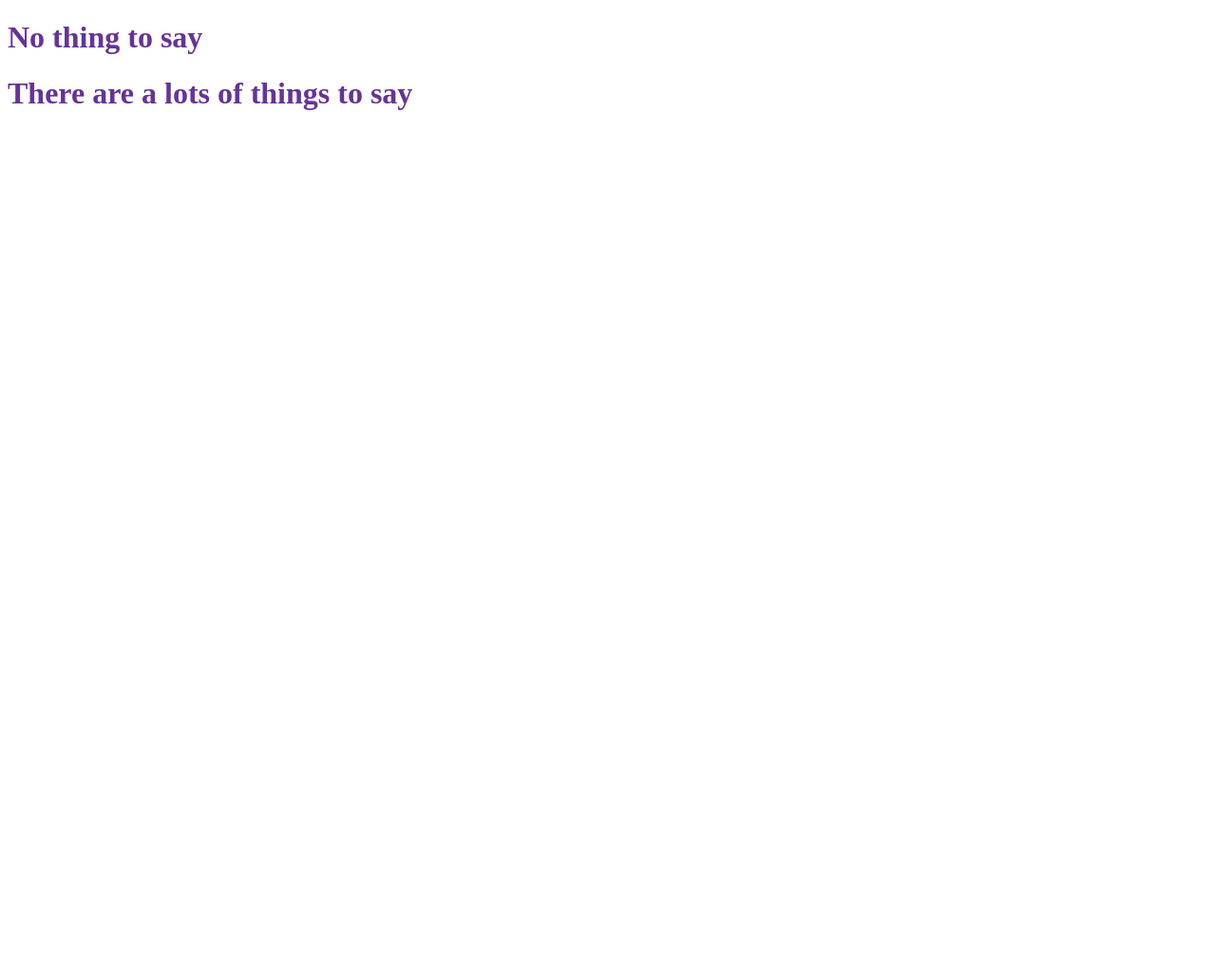
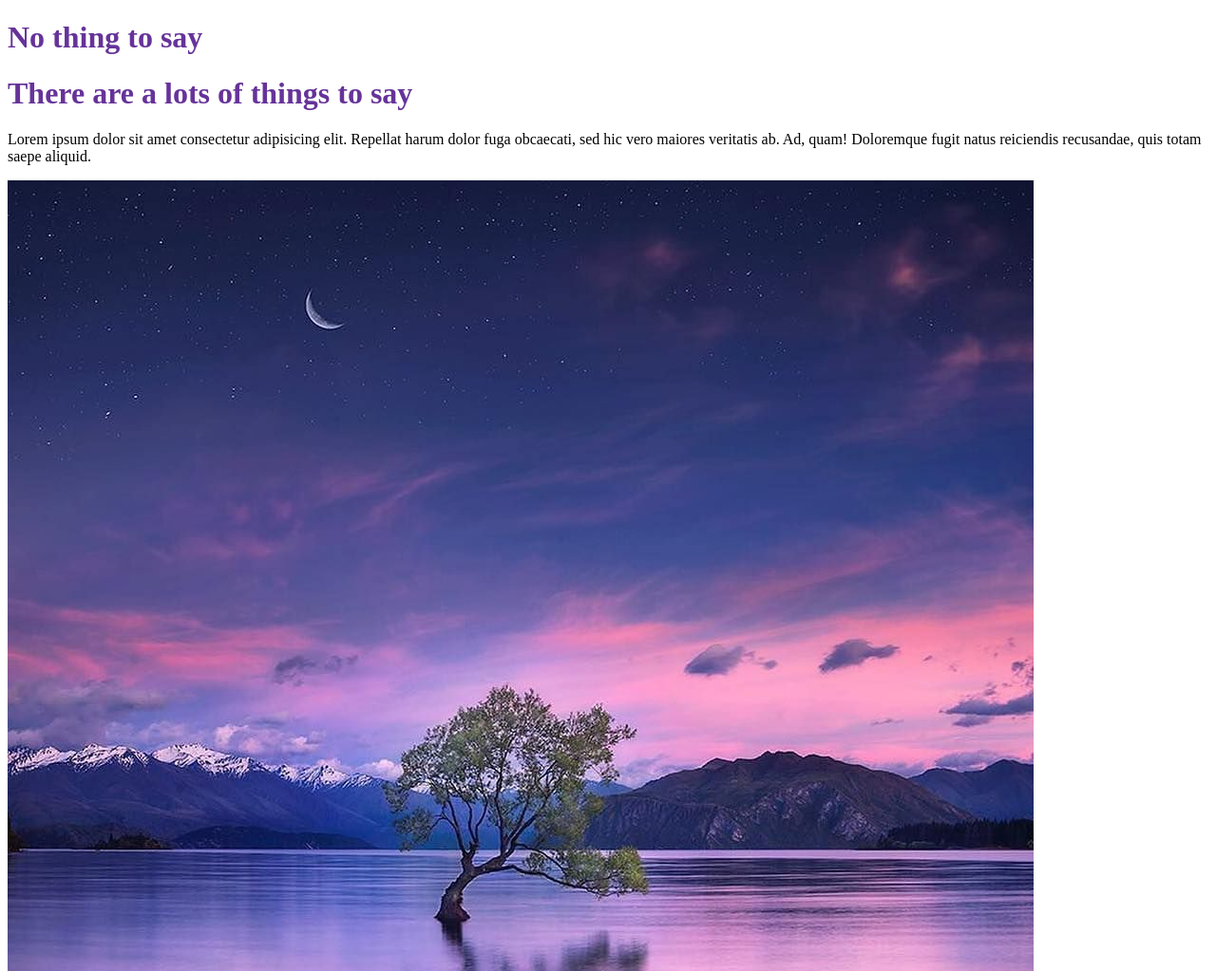
Before and after one commit to mdmominur/my-second-repo, a plain HTML site: page index.html in a window 1280 px wide. Shown: the top 1023 px of the page at 95% size. Before the commit the page ends 800 px from the top, so only its background shows below. Drawn offline with Linux system fonts and the light colour scheme.

Commit message:
added a new pragraph and a new image

```diff
--- a/index.html
+++ b/index.html
@@ -10,5 +10,8 @@
 <body>
     <h1>No thing to say</h1>
     <h1>There are a lots of things to say </h1>
+    <p>Lorem ipsum dolor sit amet consectetur adipisicing elit. Repellat harum dolor fuga obcaecati, sed hic vero maiores veritatis ab. Ad, quam! Doloremque fugit natus reiciendis recusandae, quis totam saepe aliquid.</p>
+    <img src="c19a5960aa12378d1f92a429e28d855f.jpg" alt="">
+
 </body>
 </html>
```
Also changed, not shown: c19a5960aa12378d1f92a429e28d855f.jpg (added).
